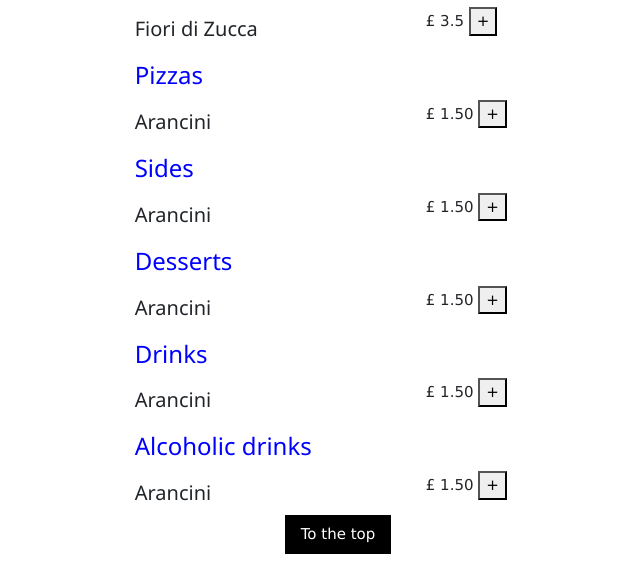
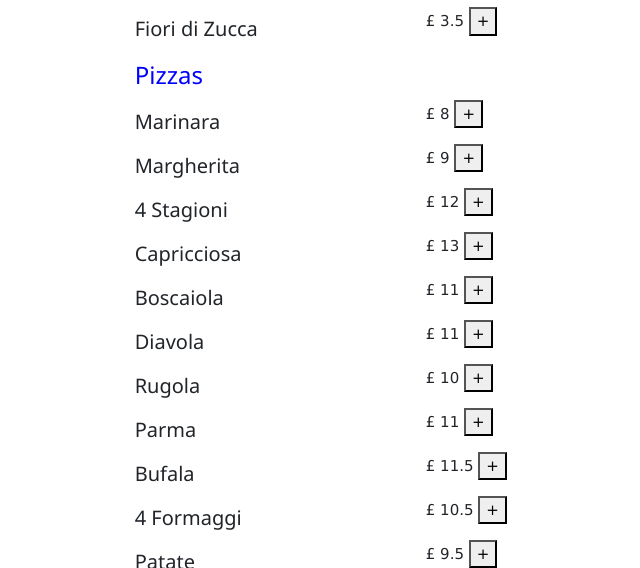
Before and after one commit to LeoRoma/leo-takeaway, a website: page index.html in a window 1280 px wide. Shown: the part 994-1562 px from the top of the page, without its empty margins (302-942 px from the left). Drawn offline with nearby package versions, Linux system fonts and the light colour scheme.

Commit message:
pizzas template added

```diff
--- a/index.html
+++ b/index.html
@@ -102,8 +102,8 @@
                 <h3 class="categoryNAme"><a name="cat0"></a>Starters</h3>
                 <div class="products">
                   <div class="productWithSynonims">
-                    <div class="row information" id="showDish">
-                      <template id="foodsTemplate">
+                    <div class="row information" id="showStarters">
+                      <template id="startersTemplate">
                         <div class="col-8">
                           <h4 class="name" id="dish">{{name}} </h4>
                         </div>
@@ -119,13 +119,15 @@
                 <h3 class="categoryNAme">Pizzas</h3>
                 <div class="products">
                   <div class="productWithSynonims">
-                    <div class="row information">
-                      <div class="col-8">
-                        <h4 class="name">Arancini</h4>
-                      </div>
-                      <div class="col-4 orderDetails">
-                        <p class="price">£ 1.50 <button>+</button></p>
-                      </div>
+                    <div class="row information" id="showPizzas">
+                      <template id="pizzasTemplate">
+                        <div class="col-8">
+                          <h4 class="name" id="dish">{{name}} </h4>
+                        </div>
+                        <div class="col-4 orderDetails" id="showPrice">
+                          <p class="price">£ {{price}} <button>+</button></p>
+                        </div>
+                      </template>
                     </div>
                   </div>
                 </div>
@@ -133,15 +135,15 @@
               <div id="cat2" class="category">
                 <h3 class="categoryNAme">Sides</h3>
                 <div class="products">
-                  <div class="productWithSynonims">
-                    <div class="row information">
+                  <div class="row information" id="showPizzas">
+                    <template id="pizzasTemplate">
                       <div class="col-8">
-                        <h4 class="name">Arancini</h4>
+                        <h4 class="name" id="dish">{{name}} </h4>
                       </div>
-                      <div class="col-4 orderDetails">
-                        <p class="price">£ 1.50 <button>+</button></p>
+                      <div class="col-4 orderDetails" id="showPrice">
+                        <p class="price">£ {{price}} <button>+</button></p>
                       </div>
-                    </div>
+                    </template>
                   </div>
                 </div>
               </div>
--- a/menu.js
+++ b/menu.js
@@ -157,21 +157,26 @@ var drinks = menu.drinks;
 var alcoholic = menu.alcoholic;
 
 $(document).ready(function () {
-    var $showDish = $('#showDish');
-    var $showPrice = $('#showPrice');
-    var foodsTemplate = $('#foodsTemplate').html();
-    var pricesTemplate = $('#pricesTemplate').html();
+    var $showStarters = $('#showStarters');
+    var $showPizzas = $('#showPizzas');
+    var startersTemplate = $('#startersTemplate').html();
+    var pizzasTemplate = $('#pizzasTemplate').html();
 
-    function getStarter(starter) {
-        $showDish.append(Mustache.render(foodsTemplate, starter))
-    }
-    // function getStarter(starter) {
-    //     $showPrice.append(Mustache.render(pricesTemplate, starter))
-    // }
+    function getStarters(starter) {
+        $showStarters.append(Mustache.render(startersTemplate, starter))
+    };
+
+    function getPizzas(pizza) {
+        $showPizzas.append(Mustache.render(pizzasTemplate, pizza))
+    };
 
     $.each(starters, function (i, starter) {
-        getStarter(starter);
-        console.log(starter.name);
+        getStarters(starter);
+    })
+
+    $.each(pizzas, function (i, pizza) {
+        getPizzas(pizza);
+        console.log(pizza.name);
     })
 })
 
```
